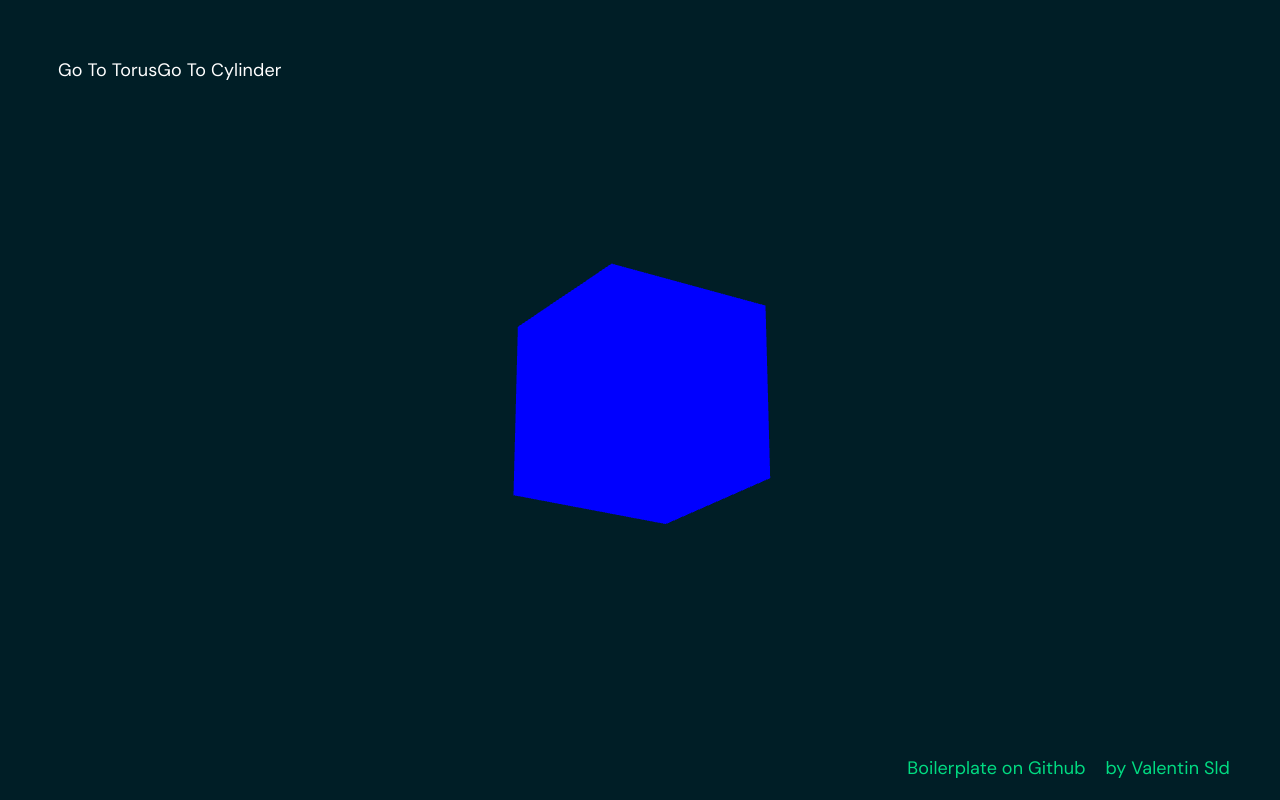
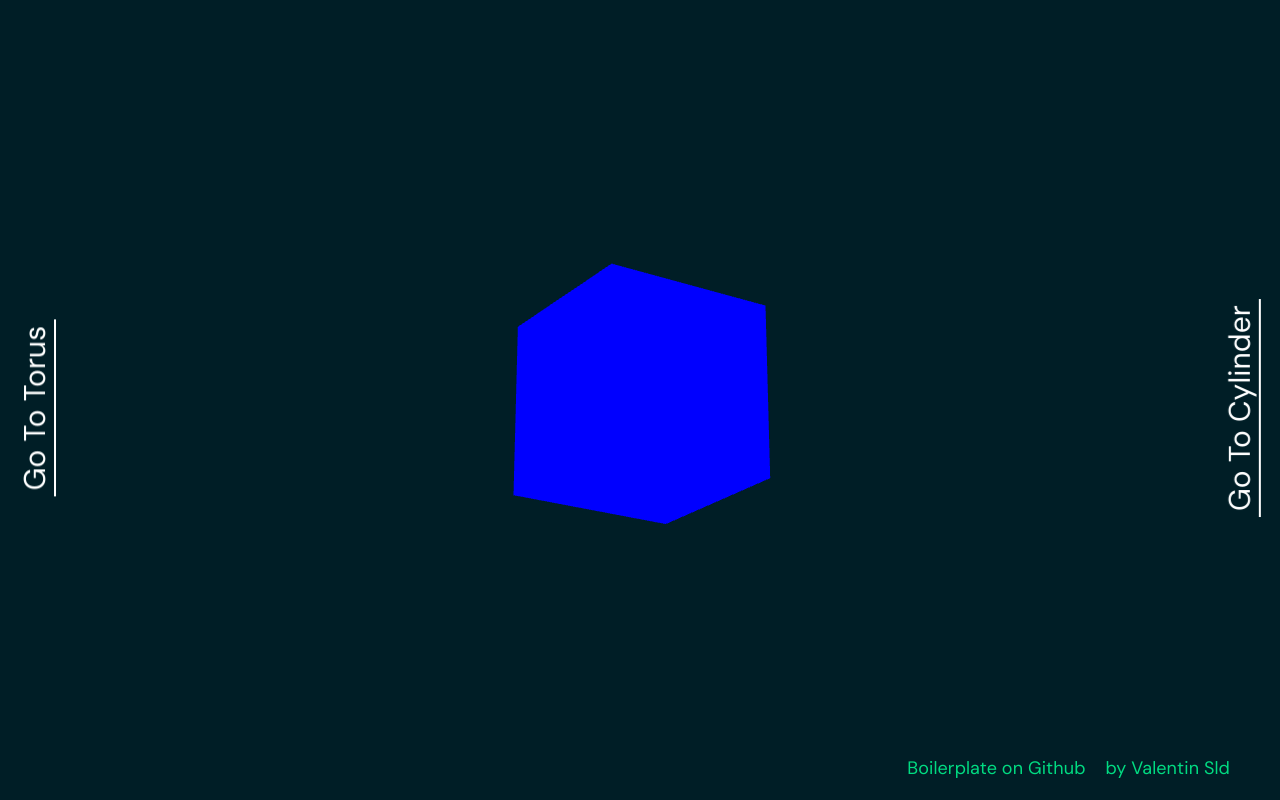
Before and after one commit to valentinsld/boilerplate-nuxt-three, a Nuxt app: page / in a window 1280 px wide. Built offline with nearby package versions, Linux system fonts and the light colour scheme.

Commit message:
feat(pages): style links to page

```diff
--- a/components/ExtraLinks.vue
+++ b/components/ExtraLinks.vue
@@ -34,8 +34,6 @@ export default {
   padding-right: var(--padding-x);
   color: var(--primary);
 
-  transition: opacity 400ms var(--custom-ease);
-
   &::after {
     left: var(--padding-x);
     right: var(--padding-x);
--- a/pages/cylinder.vue
+++ b/pages/cylinder.vue
@@ -1,8 +1,6 @@
 <template>
   <div style="padding: 50px">
-    <!-- <nuxt-link to="/torus">Go To Torus</nuxt-link> -->
-    <nuxt-link to="/cube">Go To Cube</nuxt-link>
-    <!-- <nuxt-link to="/cylinder">Go To Cylinder</nuxt-link> -->
+    <nuxt-link to="/cube" class="linkPage">Go To Cube</nuxt-link>
   </div>
 </template>
 
--- a/pages/index.vue
+++ b/pages/index.vue
@@ -1,8 +1,7 @@
 <template>
-  <div style="padding: 50px">
-    <nuxt-link to="/torus">Go To Torus</nuxt-link>
-    <!-- <nuxt-link to="/cube">Go To Cube</nuxt-link> -->
-    <nuxt-link to="/cylinder">Go To Cylinder</nuxt-link>
+  <div>
+    <nuxt-link to="/torus" class="linkPage">Go To Torus</nuxt-link>
+    <nuxt-link to="/cylinder" class="linkPage -right">Go To Cylinder</nuxt-link>
   </div>
 </template>
 
--- a/pages/torus.vue
+++ b/pages/torus.vue
@@ -1,8 +1,6 @@
 <template>
   <div style="padding: 50px">
-    <!-- <nuxt-link to="/torus">Go To Torus</nuxt-link> -->
-    <nuxt-link to="/cube">Go To Cube</nuxt-link>
-    <!-- <nuxt-link to="/cylinder">Go To Cylinder</nuxt-link> -->
+    <nuxt-link to="/cube" class="linkPage -right">Go To Cube</nuxt-link>
   </div>
 </template>
 
--- a/styles/linksPages.scss
+++ b/styles/linksPages.scss
@@ -0,0 +1,34 @@
+.linkPage {
+  position: absolute;
+  top: 50vh;
+  left: 0;
+
+  transform: translate3d(-35%, -50%, 0) rotate(-90deg);
+
+  font-size: 30px;
+
+  padding: 12px 6px;
+
+  &::after {
+    height: 2px;
+    bottom: 10px;
+
+    transform: scaleX(1);
+  }
+
+  &:hover {
+    opacity: 0.5;
+
+    &::after {
+      transform-origin: left;
+      transform: scaleX(0);
+    }
+  }
+
+  &.-right {
+    left: inherit;
+    right: 0;
+
+    transform: translate3d(35%, -50%, 0) rotate(-90deg);
+  }
+}
--- a/styles/main.scss
+++ b/styles/main.scss
@@ -38,6 +38,8 @@ a {
 
   text-decoration: none;
 
+  transition: opacity 400ms var(--custom-ease);
+
   &::after {
     content: '';
 
```
